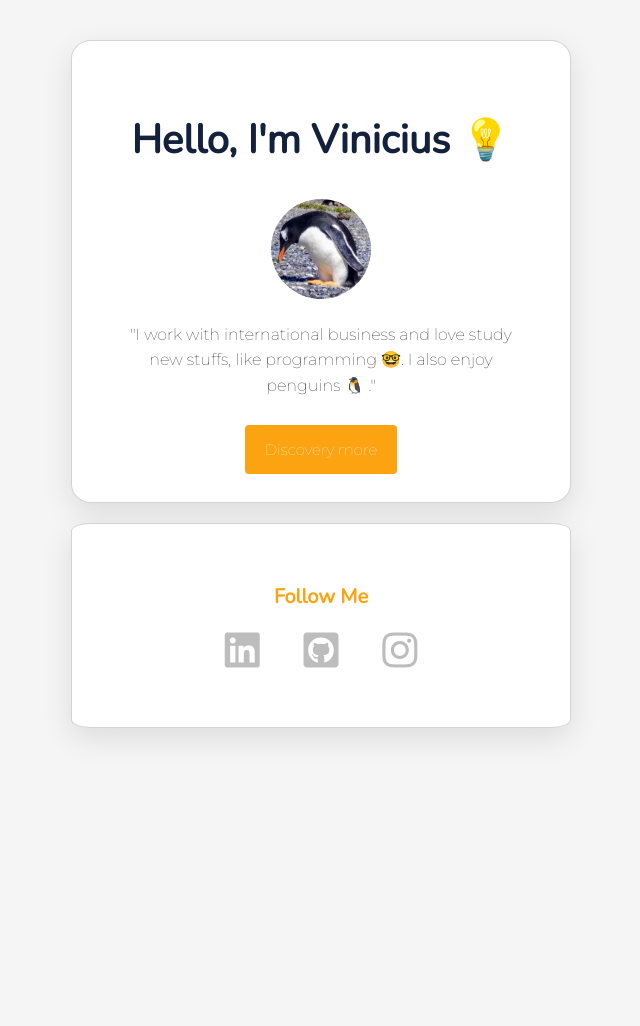
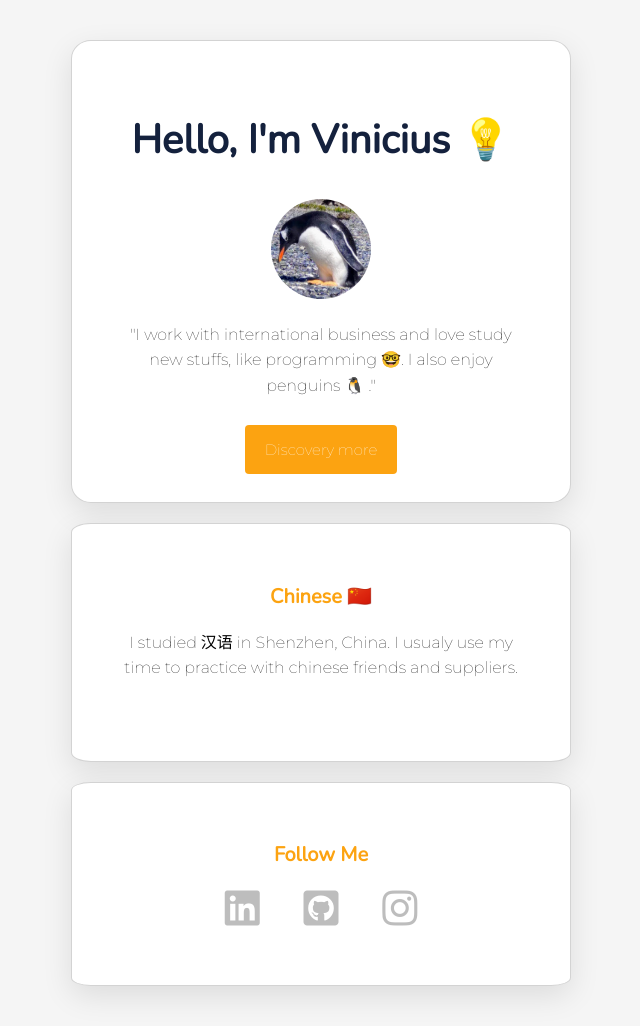
Before and after one commit to viniciusam07/profile, a plain HTML site: page index.html in a window 1280 px wide. Shown: the whole page, without its empty margins (319-959 px from the left). Before the commit the page ends 800 px from the top, so only its background shows below. Drawn offline with nearby package versions, Linux system fonts and the light colour scheme.

Commit message:
chinese add

```diff
--- a/index.html
+++ b/index.html
@@ -29,6 +29,13 @@
       </div>
 
       <div class="card-white">
+        <h2>Chinese 🇨🇳</h2>
+        <p>
+          I studied 汉语 in Shenzhen, China. I usualy use my time to practice with chinese friends and suppliers.
+        </p>
+      </div>
+
+      <div class="card-white">
         <h2>Follow Me</h2>
           <ul class="list-inline">
             <li><a href="https://www.linkedin.com/in/viniciusamarques/" target="_blank"><i class="fab fa-linkedin social-button"></i></a></li>
```
